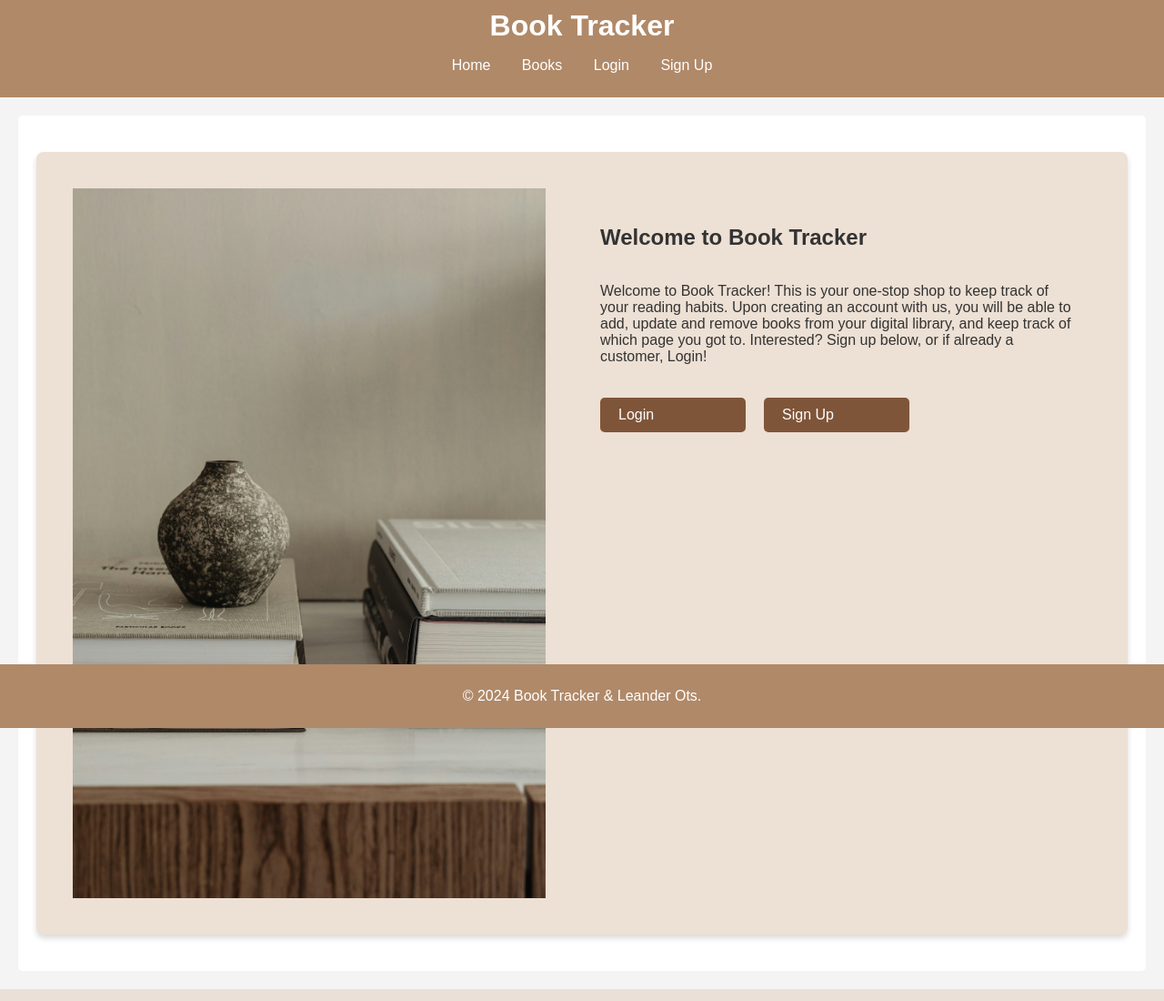
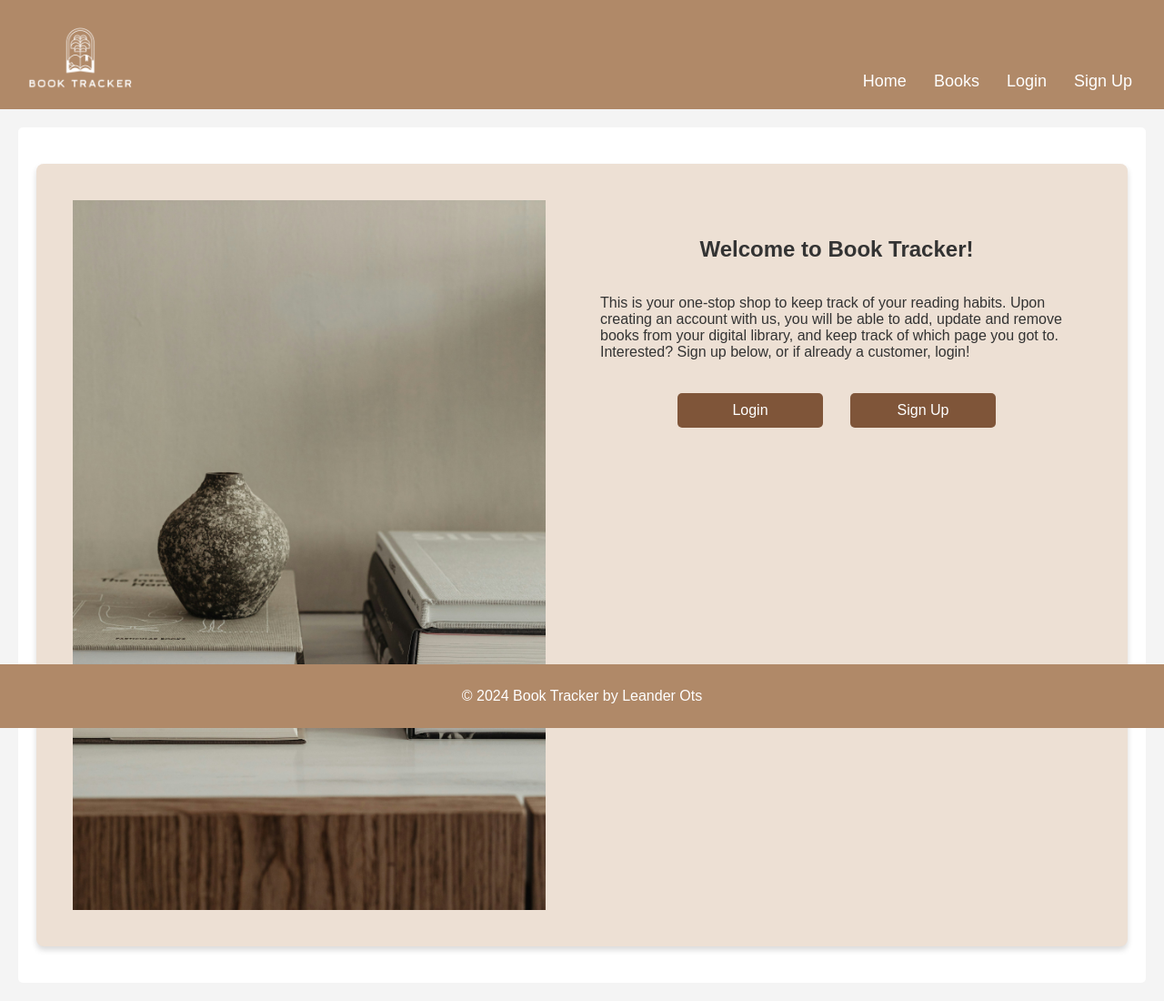
Before and after one commit to L09224/book-tracker, a Django app: page / in a window 1280 px wide. Shown: the whole page at 91% size. Run offline with Django 4.2, Linux system fonts and the light colour scheme.

Commit message:
update homepage and add logo

```diff
--- a/book_admin/templates/book_admin/base.html
+++ b/book_admin/templates/book_admin/base.html
@@ -9,9 +9,12 @@
 </head>
 <body>
 
-    <!-- Header -->
-    <header>
-        <h1><a href="{% url 'home' %}" class="site-title">Book Tracker</a></h1>
+<!-- Header -->
+<header>
+    <div class="header-container">
+        <a href="{% url 'home' %}">
+            <img src="{% static 'media/images/logotext_nobg.png' %}" alt="Book Tracker Logo" class="site-logo">
+        </a>
         <nav>
             <ul>
                 <li><a href="{% url 'home' %}">Home</a></li>
@@ -25,8 +28,8 @@
                 {% endif %}
             </ul>
         </nav>
-    </header>
-
+    </div>
+</header>
 
     <!-- Main Content -->
     <main>
@@ -35,7 +38,7 @@
 
     <!-- Footer -->
     <footer>
-        <p>&copy; 2024 Book Tracker & Leander Ots.</p>
+        <p>&copy; 2024 Book Tracker by Leander Ots</p>
     </footer>
 
 </body>
--- a/book_admin/templates/book_admin/home.html
+++ b/book_admin/templates/book_admin/home.html
@@ -11,12 +11,12 @@
     </div>
     <div class="home-text">
         {% if user.is_authenticated %}
-            <h2>Welcome back, {{ user.username }}!</h2>
+            <h2 class="home-heading">Welcome back, {{ user.username }}!</h2>
             <p>We're glad to have you back. Continue tracking your reading progress or <a href="{% url 'book_list' %}">explore more books</a>.</p>
             <p>Check out your <a href="{% url 'user_book_list' %}">personal library</a> to see your current reading list and update your progress.</p>
         {% else %}
-            <h2>Welcome to Book Tracker</h2>
-            <p>Welcome to Book Tracker! This is your one-stop shop to keep track of your reading habits. Upon creating an account with us, you will be able to add, update and remove books from your digital library, and keep track of which page you got to. Interested? Sign up below, or if already a customer, Login!</p>
+            <h2 class="home-heading">Welcome to Book Tracker!</h2>
+            <p>This is your one-stop shop to keep track of your reading habits. Upon creating an account with us, you will be able to add, update and remove books from your digital library, and keep track of which page you got to. Interested? Sign up below, or if already a customer, login!</p>
             <div class="button-container">
                 <a href="{% url 'login' %}" class="btn">Login</a>
                 <a href="{% url 'signup' %}" class="btn">Sign Up</a>
--- a/static/css/style.css
+++ b/static/css/style.css
@@ -10,41 +10,45 @@ body {
 /* Header Styling */
 header {
     background-color: #B08968;
-    color: white;
-    padding: 10px 0;
-    text-align: center;
+    padding: 10px 20px;
     margin-bottom: 0;
 }
 
-header h1 {
-    margin: 0;
+.header-container {
+    display: flex;
+    align-items: flex-end; /* Align items to the bottom */
+    justify-content: space-between;
+}
+
+.site-logo {
+    height: 100px; /* Adjust the logo size */
+    width: auto;
+    display: block;
+    filter: invert(100%); /* Invert the color to change black to white */
 }
 
 header nav ul {
     list-style: none;
-    padding: 0;
+    display: flex;
+    margin: 0;
+    padding: 0 0 10px 0;
+    align-items: flex-end; /* Align nav items to the bottom */
 }
 
 header nav ul li {
-    display: inline;
     margin: 0 15px;
 }
 
 header nav ul li a {
     color: white;
     text-decoration: none;
+    font-size: 18px; /* Increase the font size */
 }
 
 header nav ul li a:hover {
     text-decoration: underline;
 }
 
-/* Header clickable site title */
-
-.site-title {
-    color: white;
-    text-decoration: none;
-}
 
 
 /* Main Content Styling */
@@ -80,8 +84,6 @@ footer {
     box-shadow: 0 4px 6px rgba(0,0,0,0.15);
 }
 
-
-
 .home-image, .home-text {
     flex: 1;
     padding: 20px;
@@ -105,12 +107,18 @@ footer {
     align-items: flex-start;
 }
 
+.home-heading {
+    text-align: center;
+    width: 100%;
+    margin-bottom: 20px;
+}
+
 .button-container {
     display: flex;
-    flex-direction: row;
-    gap: 20px;
     justify-content: center;
+    width: 100%;
     margin-top: 20px;
+    gap: 30px;
 }
 
 .btn {
@@ -122,14 +130,12 @@ footer {
     display: inline-block;
     transition: background-color 0.3s;
     min-width: 120px;
-    flex-grow: 1;
-
+    text-align: center;
 }
 
 .btn:hover {
     background-color: #7F5539;
 }
-
 
 /* My Library page styling */
 
@@ -215,20 +221,21 @@ tr:hover {
 }
 
 /* Style for the sortable table headers */
+
 table th a {
-    color: #333; /* Default color */
-    text-decoration: none; /* Remove underline */
+    color: #333;
+    text-decoration: none;
 }
 
 table th a:hover {
-    color: #555; /* Hover color */
-    text-decoration: underline; /* Optional: Add underline on hover */
+    color: #555;
+    text-decoration: underline;
 }
 
 table th a.active {
-    color: #B08968; /* Change this to your preferred active color */
-    font-weight: bold; /* Optional: Make it bold */
-    text-decoration: none; /* Ensure no underline */
+    color: #B08968;
+    font-weight: bold;
+    text-decoration: none;
 }
 
 
@@ -257,13 +264,13 @@ table th a.active {
 
 .sorting-options a {
     text-decoration: none;
-    color: #007bff;
+    color: #B08968;
     margin-right: 10px;
 }
 
 .sorting-options a.active {
     font-weight: bold;
-    color: #0056b3;
+    color: #B08968;
 }
 
 .book-list {
```
Also changed, not shown: static/media/images/logo_nobg.png (added), static/media/images/logotext_nobg.png (added).
